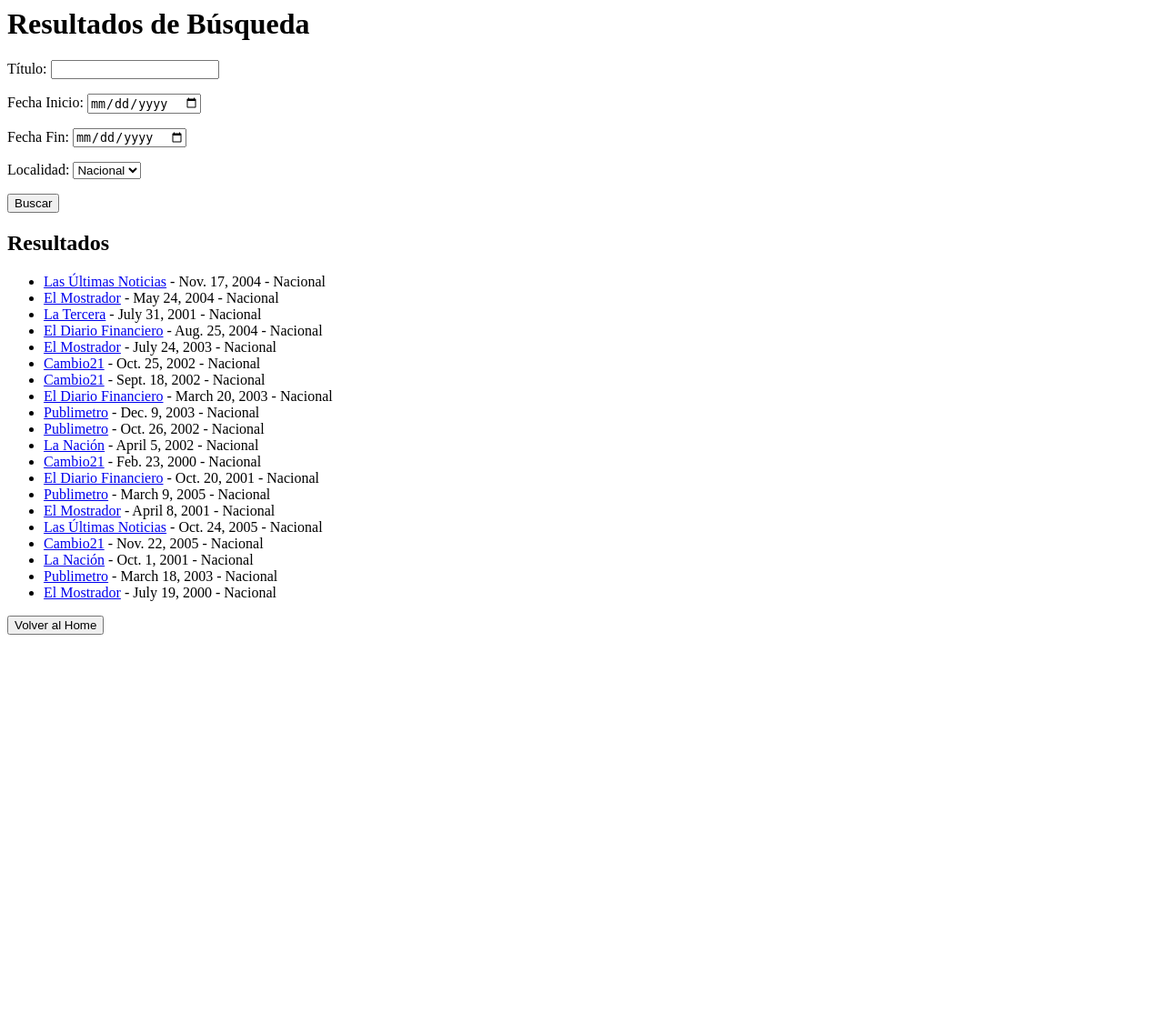
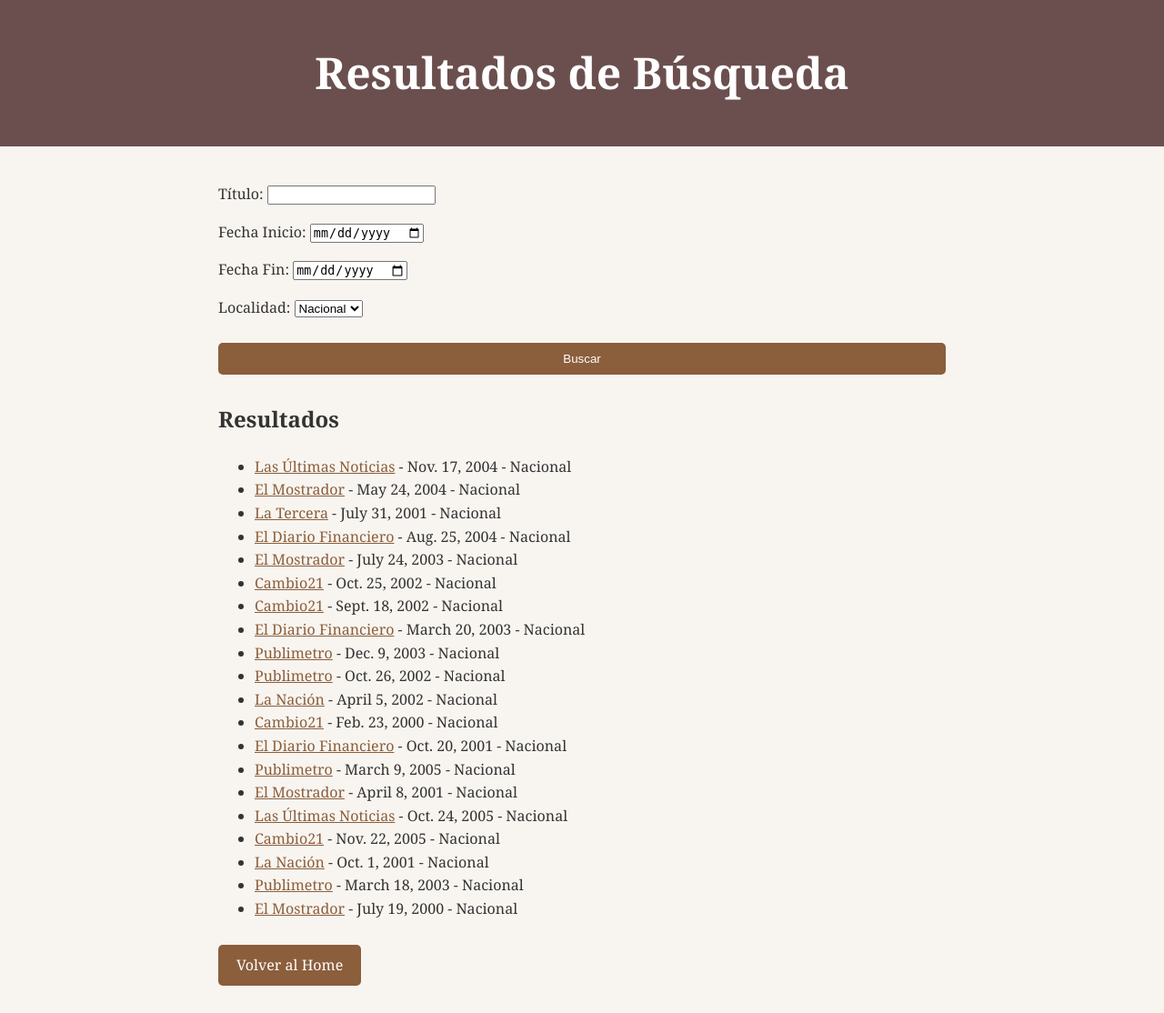
Before and after one commit to LanaDraguicevic/diarios, a Django app: template diarios_app/templates/search_results.html in a window 1280 px wide. Shown: the whole page at 91% size. Before the commit the page ends 698 px from the top, so only its background shows below. Run offline with Django 5.2, Linux system fonts and the light colour scheme; the template is opened without the code that fills it: values that come from a table or form of the project are taken from there, others are empty; data comes from the database, SQL or seed files in the repository.

Commit message:
Update search_results.html

```diff
--- a/diarios_app/templates/search_results.html
+++ b/diarios_app/templates/search_results.html
@@ -1,22 +1,37 @@
+<!DOCTYPE html>
+<html lang="es">
+<head>
+    <meta charset="UTF-8">
+    <meta name="viewport" content="width=device-width, initial-scale=1.0">
+    <title>Resultados de Búsqueda</title>
+    <link rel="stylesheet" href="styles.css">
+</head>
+<body class="library-theme">
+    <header>
         <h1>Resultados de Búsqueda</h1>
-    <form method="GET" action="{% url 'search_diarios' %}">
+    </header>
+    <main>
+        <section>
+            <form method="GET" action="{% url 'search_diarios' %}" class="search-form">
                 {{ form.as_p }}
-        <button type="submit">Buscar</button>
+                <button type="submit" class="button primary">Buscar</button>
             </form>
-
+        </section>
+        <section>
             <h2>Resultados</h2>
             <ul>
                 {% for diario in results %}
                     <li>
-                <a href="{% url 'detalle_diario' diario.id %}">{{ diario.titulo }}</a> - {{ diario.fecha }} - {{ diario.localidad }}
+                        <a href="{% url 'detalle_diario' diario.id %}" class="link">{{ diario.titulo }}</a> - {{ diario.fecha }} - {{ diario.localidad }}
                     </li>
                 {% empty %}
                     <li>No se encontraron resultados.</li>
                 {% endfor %}
             </ul>
-
-    <div>
-        <a href="{% url 'home' %}">
-            <button type = "button">Volver al Home</button>
-        </a>
-    </div>
+        </section>
+        <nav>
+            <a href="{% url 'home' %}" class="button">Volver al Home</a>
+        </nav>
+    </main>
+</body>
+</html>
```
Lines whose indentation alone changed are shown as unchanged.
